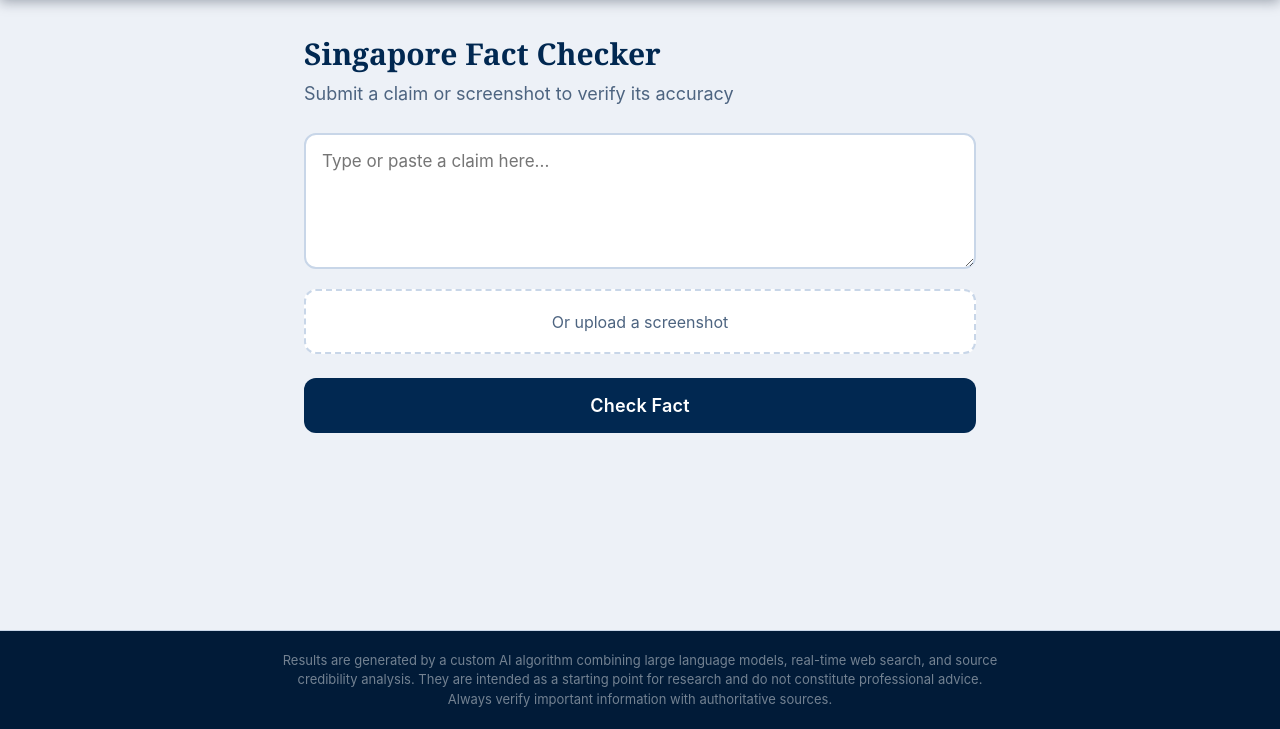
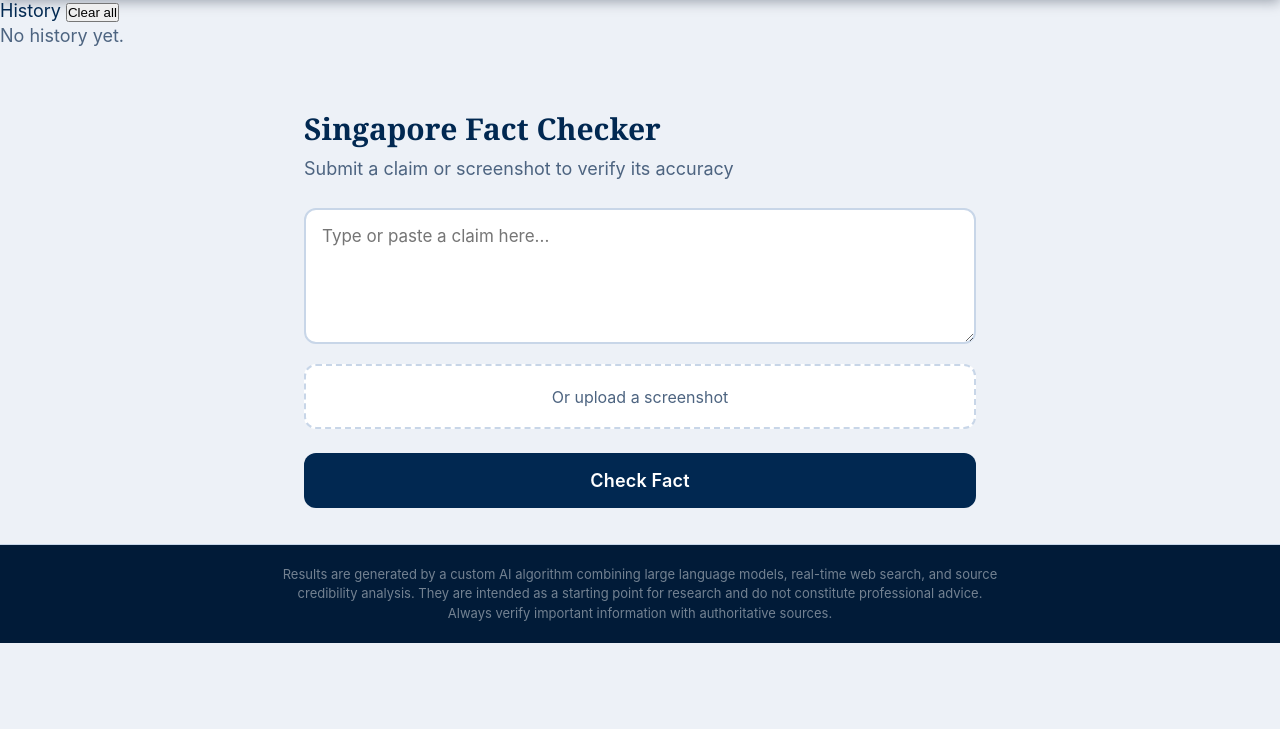
Before and after one commit to juanroldanbrz/TruthCheckSG, a FastAPI app: page / in a window 1280 px wide. Shown: the part 71-800 px from the top of the page. Run offline with FastAPI, Linux system fonts and the light colour scheme; parts of the project's set-up code (start-up, migrations or seed data) failed here and were passed over.

Commit message:
feat: add history sidebar scaffold to HTML layout
Co-Authored-By: Claude Sonnet 4.6 <noreply@anthropic.com>

```diff
--- a/src/fact_verifier/templates/index.html
+++ b/src/fact_verifier/templates/index.html
@@ -22,6 +22,17 @@
       <button class="lang-btn" data-lang="ta">தமிழ்</button>
     </div>
   </header>
+
+  <div class="app-layout">
+    <aside id="history-sidebar">
+      <div class="history-header">
+        <span class="history-title">History</span>
+        <button id="clear-history-btn" class="btn-ghost">Clear all</button>
+      </div>
+      <div id="history-list">
+        <p class="history-empty">No history yet.</p>
+      </div>
+    </aside>
 
     <main>
       <!-- State 1: Input -->
@@ -99,6 +110,7 @@
         <button id="error-reset-btn" class="btn-secondary"></button>
       </section>
     </main>
+  </div>
 
   <footer>
     <p class="footer-disclaimer">
```
Lines whose indentation alone changed are shown as unchanged.
